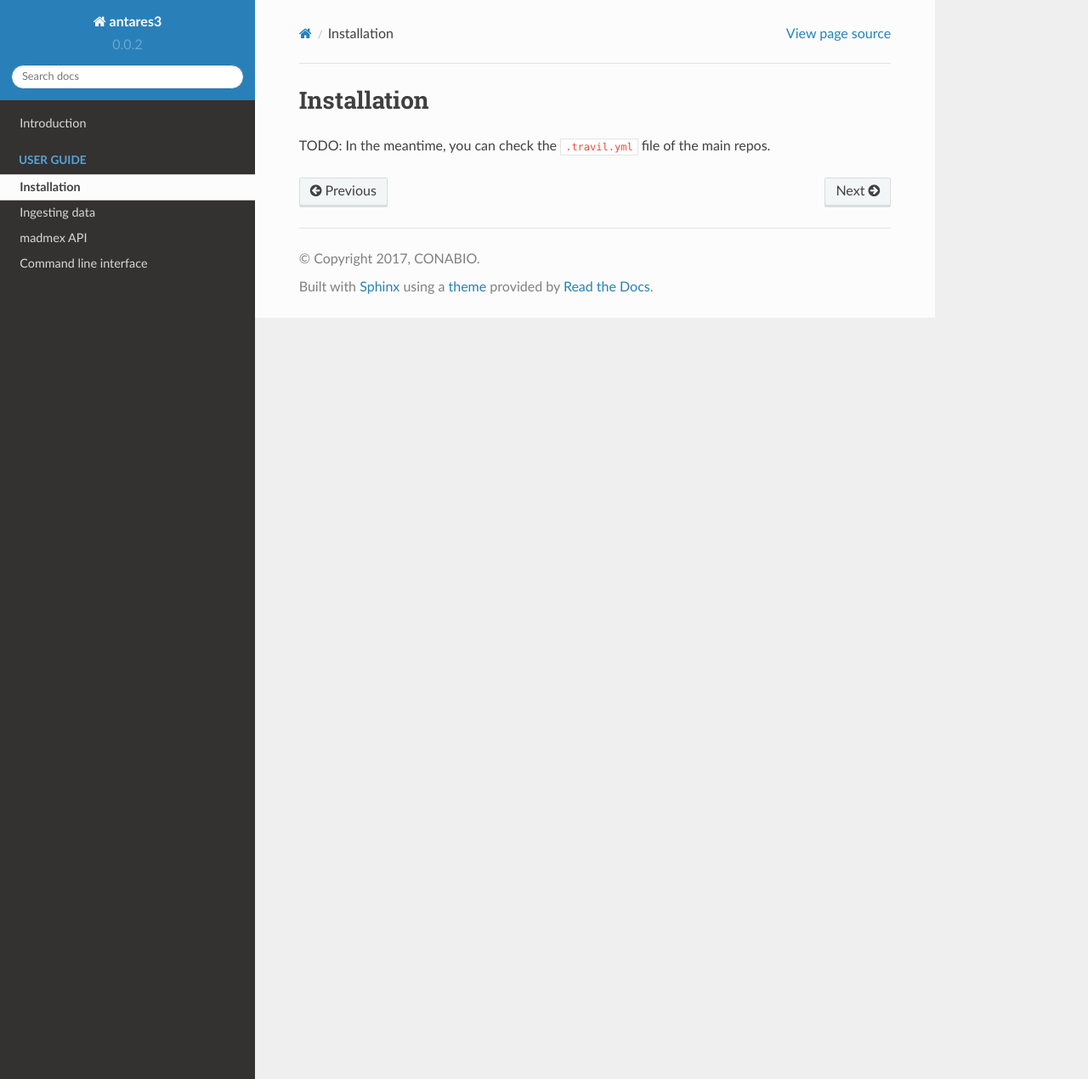
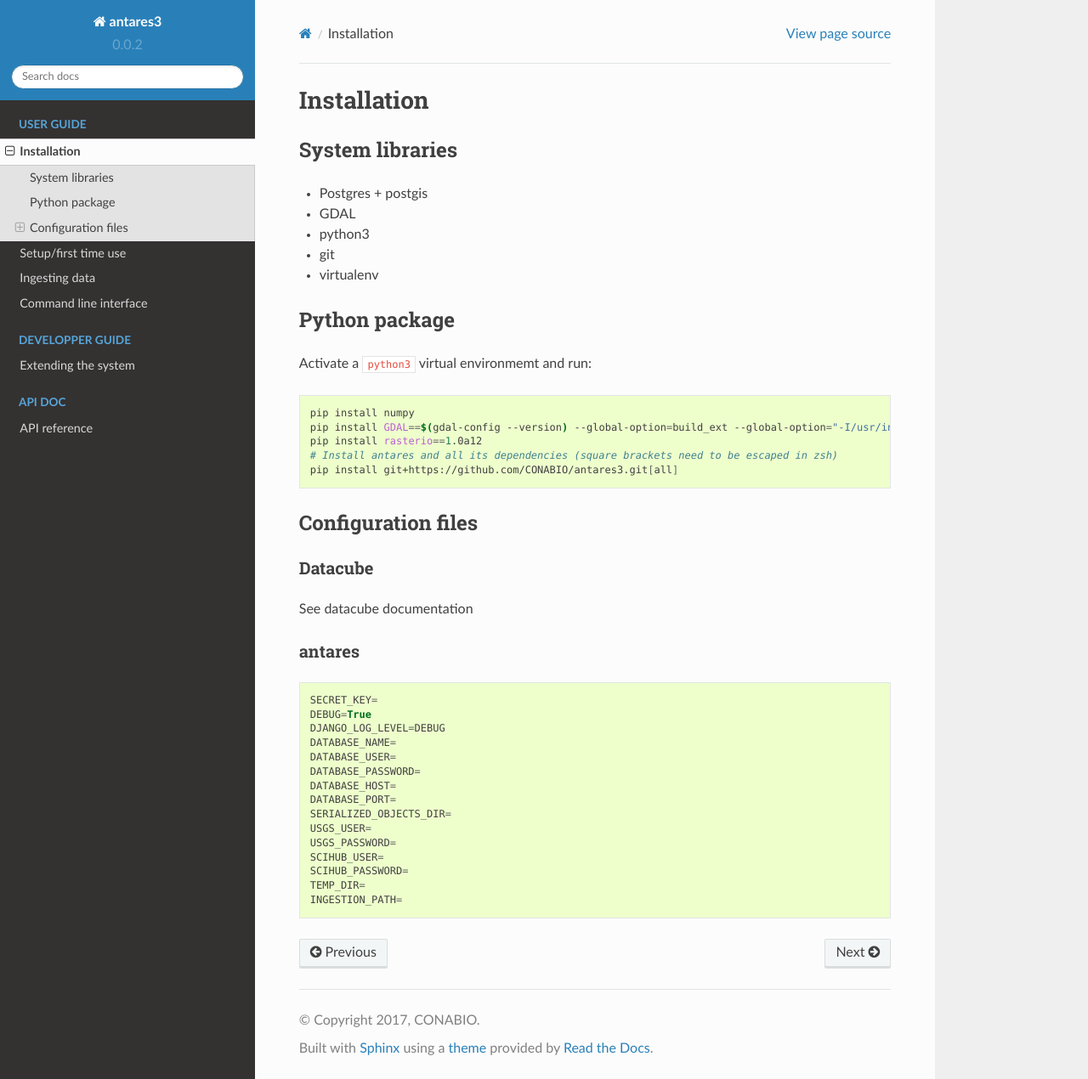
Before and after one commit to CONABIO/antares3, a Sphinx documentation site: the page built from docs/install.rst, in a window 1280 px wide and 1270 px high. Shown: the whole window at 85% size. Built offline with Sphinx 7.4.7 and the Read the Docs theme 2.0.0, drawn with Linux system fonts in a browser that asks for light colours.

Commit message:
Documentation

```diff
--- a/docs/cli.rst
+++ b/docs/cli.rst
@@ -1,4 +1,5 @@
+**********************
 Command line interface
-----------------------
+**********************
 
-TODO
+All command line interface start with the prefix ``antares``. Simply running ``antares`` in a terminal will give a list of all available commands.
--- a/docs/conf.py
+++ b/docs/conf.py
@@ -34,7 +34,10 @@ extensions = ['sphinx.ext.autodoc',
               'sphinx.ext.todo',
               'sphinx.ext.viewcode',
               'sphinx.ext.napoleon',
+              'sphinx.ext.autosummary',
               'sphinxcontrib.programoutput']
+
+autosummary_generate = True
 
 # Add any paths that contain templates here, relative to this directory.
 templates_path = ['_templates']
--- a/docs/ingest.rst
+++ b/docs/ingest.rst
@@ -1,8 +1,9 @@
+**************
 Ingesting data
---------------
+**************
 
 Landsat 8 example
-^^^^^^^^^^^^^^^^^
+=================
 
 These instructions assume you already have LAndsat 8 surface reflectance data downloaded from espa. Each individual scene should correspond to a folder in which there is at least:
 - Surface reflectance bands
@@ -11,10 +12,7 @@ These instructions assume you already have LAndsat 8 surface reflectance data do
 
 .. code-block:: bash
 
-    createdb datacube
-    datacube -v system init
-    python madmex.py conf_setup
     datacube -v product add ~/.config/madmex/indexing/landsat_8_espa_scenes.yaml
-    python madmex.py prepare_metadata -p ~/data/landsat_8_espa -d landsat_espa -o ~/ls8_espa.yaml
+    antares prepare_metadata -p ~/data/landsat_8_espa -d landsat_espa -o ~/ls8_espa.yaml
     datacube -v dataset add ~/ls8_espa.yaml
     datacube ingest -c ~/.config/madmex/ingestion/ls8_espa_mexico.yaml --executor multiproc 3
--- a/docs/install.rst
+++ b/docs/install.rst
@@ -1,4 +1,56 @@
+************
 Installation
-------------
+************
 
-TODO: In the meantime, you can check the ``.travil.yml`` file of the main repos.
+System libraries
+================
+
+- Postgres + postgis
+- GDAL
+- python3
+- git
+- virtualenv
+
+Python package
+==============
+
+Activate a ``python3`` virtual environmemt and run:
+
+.. code-block:: bash
+
+    pip install numpy
+    pip install GDAL==$(gdal-config --version) --global-option=build_ext --global-option="-I/usr/include/gdal"
+    pip install rasterio==1.0a12
+    # Install antares and all its dependencies (square brackets need to be escaped in zsh)
+    pip install git+https://github.com/CONABIO/antares3.git[all]
+
+
+
+Configuration files
+===================
+
+Datacube
+--------
+
+See datacube documentation
+
+antares
+-------
+
+::
+
+    SECRET_KEY=
+    DEBUG=True
+    DJANGO_LOG_LEVEL=DEBUG
+    DATABASE_NAME=
+    DATABASE_USER=
+    DATABASE_PASSWORD=
+    DATABASE_HOST=
+    DATABASE_PORT=
+    SERIALIZED_OBJECTS_DIR=
+    USGS_USER=
+    USGS_PASSWORD=
+    SCIHUB_USER=
+    SCIHUB_PASSWORD=
+    TEMP_DIR=
+    INGESTION_PATH=
```
Also changed, not shown: docs/api.rst (added, +24 -0 lines), docs/api/index.rst (deleted, +0 -7 lines), docs/extend.rst (added, +19 -0 lines), docs/index.rst (+19 -8 lines), docs/setup.rst (added, +29 -0 lines), 1 other file.
